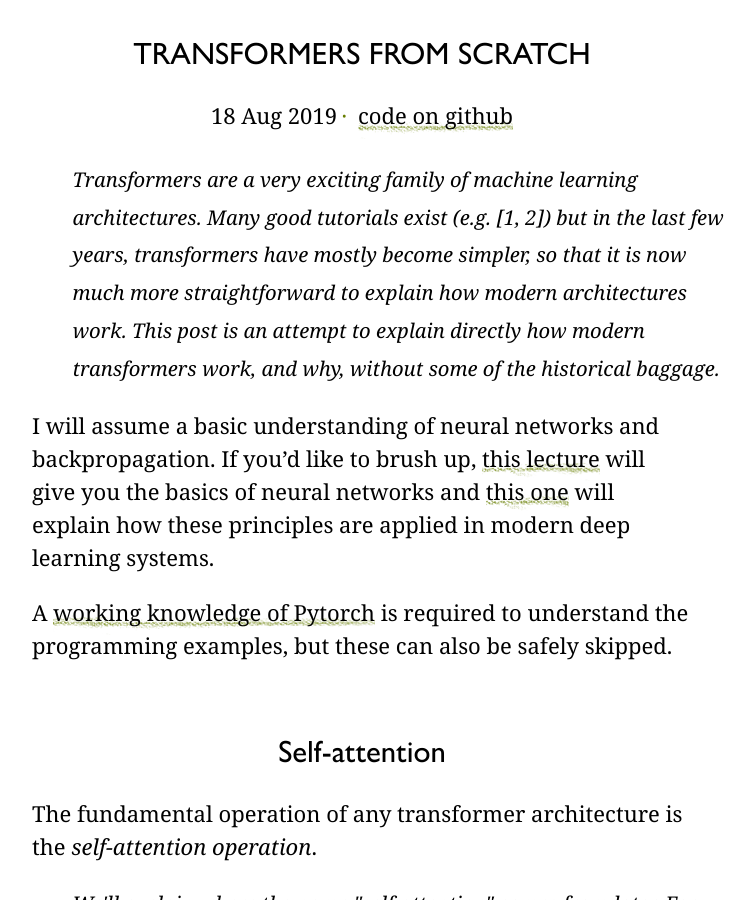
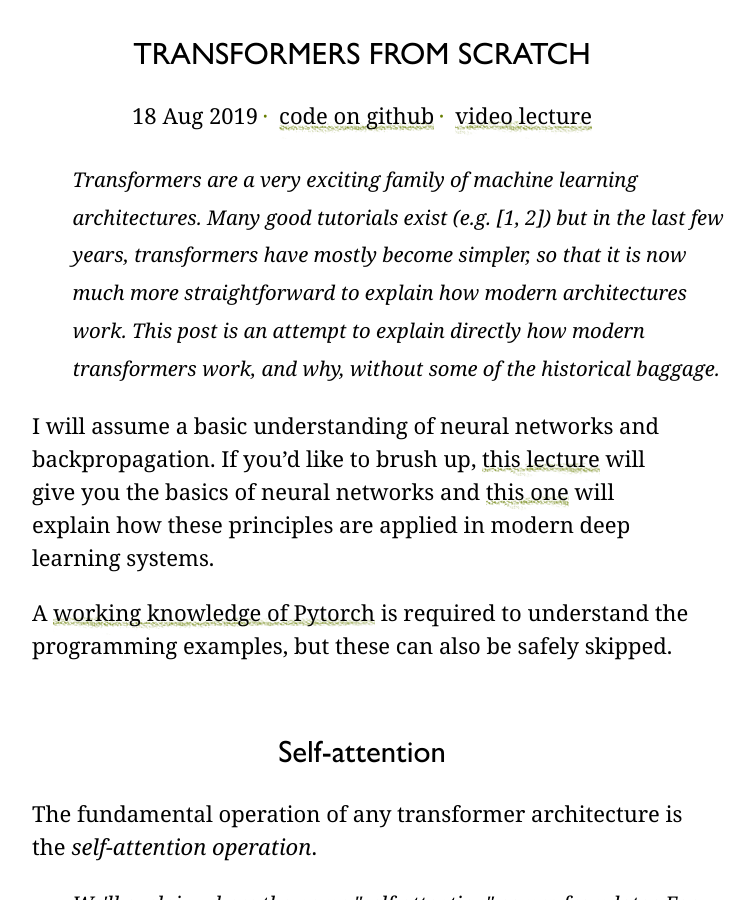
Before and after one commit to pbloem/peterbloem.nl, a Jekyll site: the page built from blog/transformers.md, in a window 1280 px wide and 900 px high. Shown: the whole window, without its empty margins (278-1032 px from the left). Built offline with Jekyll 4.4.1, drawn with Linux system fonts in a browser that asks for light colours; nearby versions of some CDN libraries; some web fonts are replaced; our own code applies the rules of GitHub Pages for plain Markdown files; formulas are drawn with MathJax 3.

Commit message:
restore video link

```diff
--- a/blog/transformers.md
+++ b/blog/transformers.md
@@ -13,6 +13,7 @@ code: true
 <ul class="links">
 	<li>18 Aug 2019</li>
 	<li><a class="code" href="https://github.com/pbloem/former">code on github</a></li>
+	<li><a class="code" href="https://www.youtube.com/playlist?list=PLIXJ-Sacf8u60G1TwcznBmK6rEL3gmZmV">video lecture</a></li>
 </ul>
 
 <aside>
```
